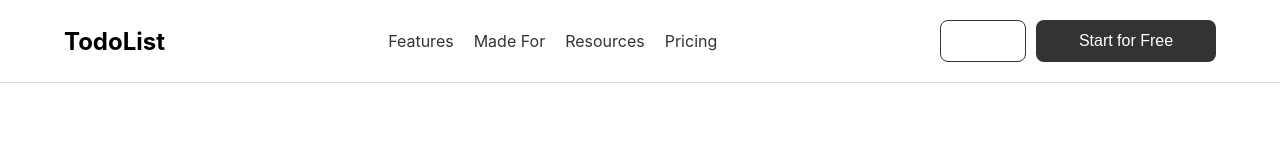
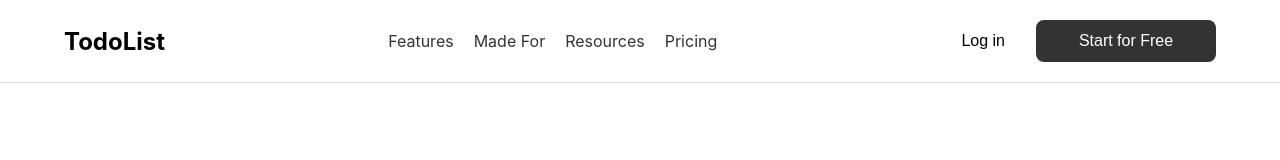
Before and after one commit to SAMKE-glitch/react_todo_app, a React (Create React App) app in the folder todo-list-app/: page / in a window 1280 px wide. Shown: the top 160 px of the page. Built offline with nearby package versions, Linux system fonts and the light colour scheme.

Commit message:
chg: login button

```diff
--- a/todo-list-app/src/styles/Header.css
+++ b/todo-list-app/src/styles/Header.css
@@ -36,8 +36,9 @@
 
 .loginButton {
     padding: 10px 20px;
-    border: 1px solid #333;
-    background-color: #fff;
+    border: 1px solid #ffffff; /* Adjusted the border color to match text color */
+    background-color: #ffffff; /* Changed background to white */
+    color: #000000; /* Changed text color to black */
     cursor: pointer;
     font-size: 1rem;
 }
```
